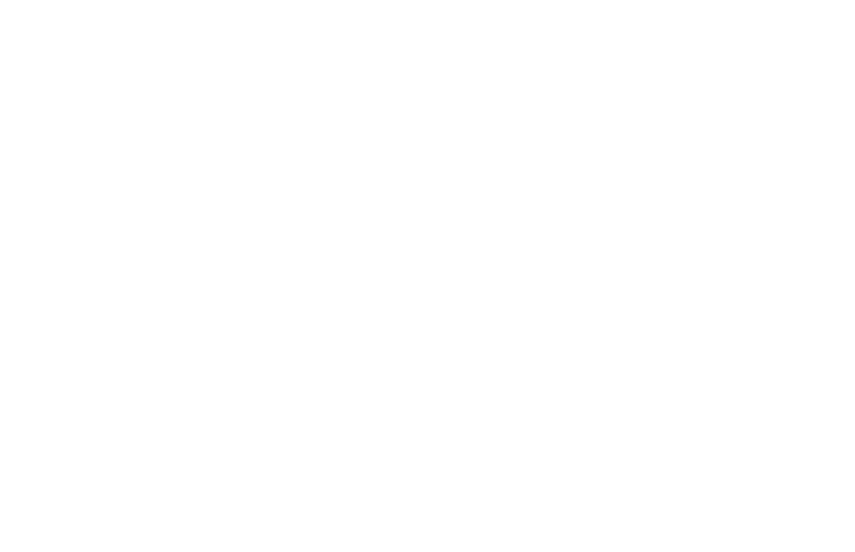
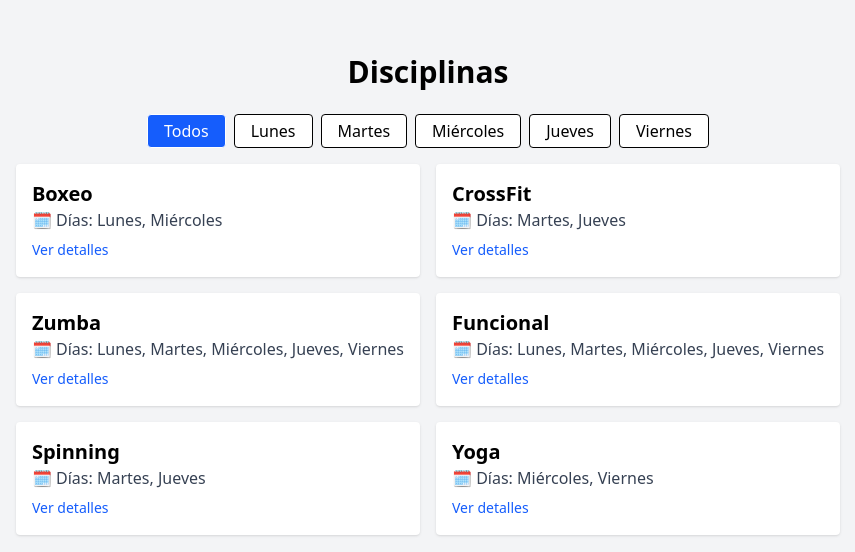
Before and after one commit to NicoZ22/defensa-final, a React (Vite) app in the folder defensa-gym/: page / in a window 1280 px wide. Shown: the part 106-658 px from the top of the page, without its empty margins (212-1067 px from the left). Built offline with nearby package versions, Linux system fonts and the light colour scheme.

Commit message:
subo disciplinas

```diff
--- a/defensa-gym/src/App.jsx
+++ b/defensa-gym/src/App.jsx
@@ -1,10 +1,16 @@
 import './App.css'
+import Disciplinas from './Componenst/Disciplinas'
 
 function App() {
 
 
   return (
     <>
+    <div className= "bg-gray-100 min-h-screen flex items-center justify-center">
+
+      <Disciplinas />
+
+    </div>
 
     </>
   )
--- /dev/null
+++ b/defensa-gym/src/Componenst/Disciplinas.jsx
@@ -0,0 +1,106 @@
+import React, { useState } from 'react';
+
+const Disciplinas = () => {
+  const [diaSeleccionado, setDiaSeleccionado] = useState("");
+  const [mostrarDetalles, setMostrarDetalles] = useState(null);
+
+  const disciplinas = [
+    {
+      id: 1,
+      nombre: "Boxeo",
+      dias: ["Lunes", "Miércoles"],
+      horario: "18:00 a 19:30",
+      entrenador: "Juan Pérez"
+    },
+    {
+      id: 2,
+      nombre: "CrossFit",
+      dias: ["Martes", "Jueves"],
+      horario: "19:00 a 20:00",
+      entrenador: "Laura Gómez"
+    },
+    {
+      id: 3,
+      nombre: "Zumba",
+      dias: ["Lunes", "Martes", "Miércoles", "Jueves", "Viernes"],
+      horario: "10:00 a 11:00",
+      entrenador: "Camila Torres"
+    },
+    {
+      id: 4,
+      nombre: "Funcional",
+      dias: ["Lunes", "Martes", "Miércoles", "Jueves", "Viernes"],
+      horario: "08:00 a 09:00",
+      entrenador: "Lucas Martínez"
+    },
+    {
+      id: 5,
+      nombre: "Spinning",
+      dias: ["Martes", "Jueves"],
+      horario: "17:00 a 18:00",
+      entrenador: "Sofía Ruiz"
+    },
+    {
+      id: 6,
+      nombre: "Yoga",
+      dias: ["Miércoles", "Viernes"],
+      horario: "16:00 a 17:00",
+      entrenador: "Mariana Díaz"
+    }
+  ];
+
+  const diasDisponibles = ["Lunes", "Martes", "Miércoles", "Jueves", "Viernes"];
+
+  const disciplinasFiltradas = diaSeleccionado
+    ? disciplinas.filter(d => d.dias.includes(diaSeleccionado))
+    : disciplinas;
+
+  return (
+    <div className="p-6 max-w-5xl mx-auto">
+      <h2 className="text-3xl font-bold mb-6 text-center">Disciplinas</h2>
+
+      <div className="mb-4 flex gap-2 flex-wrap justify-center">
+        <button
+          className={`px-4 py-1 rounded border ${diaSeleccionado === "" ? "bg-blue-600 text-white" : "bg-white"}`}
+          onClick={() => setDiaSeleccionado("")}
+        >
+          Todos
+        </button>
+        {diasDisponibles.map(dia => (
+          <button
+            key={dia}
+            className={`px-4 py-1 rounded border ${diaSeleccionado === dia ? "bg-blue-600 text-white" : "bg-white"}`}
+            onClick={() => setDiaSeleccionado(dia)}
+          >
+            {dia}
+          </button>
+        ))}
+      </div>
+
+      <div className="grid grid-cols-1 md:grid-cols-2 gap-4">
+        {disciplinasFiltradas.map(disciplina => (
+          <div key={disciplina.id} className="bg-white p-4 rounded shadow">
+            <h3 className="text-xl font-semibold">{disciplina.nombre}</h3>
+            <p className="text-gray-700">🗓️ Días: {disciplina.dias.join(", ")}</p>
+            <button
+              className="mt-2 text-sm text-blue-600 hover:underline"
+              onClick={() =>
+                setMostrarDetalles(mostrarDetalles === disciplina.id ? null : disciplina.id)
+              }
+            >
+              {mostrarDetalles === disciplina.id ? "Ocultar detalles" : "Ver detalles"}
+            </button>
+            {mostrarDetalles === disciplina.id && (
+              <div className="mt-2 text-sm text-gray-600">
+                <p>🕒 Horario: {disciplina.horario}</p>
+                <p>🏋️ Profesor/a: {disciplina.entrenador}</p>
+              </div>
+            )}
+          </div>
+        ))}
+      </div>
+    </div>
+  );
+};
+
+export default Disciplinas;
```
